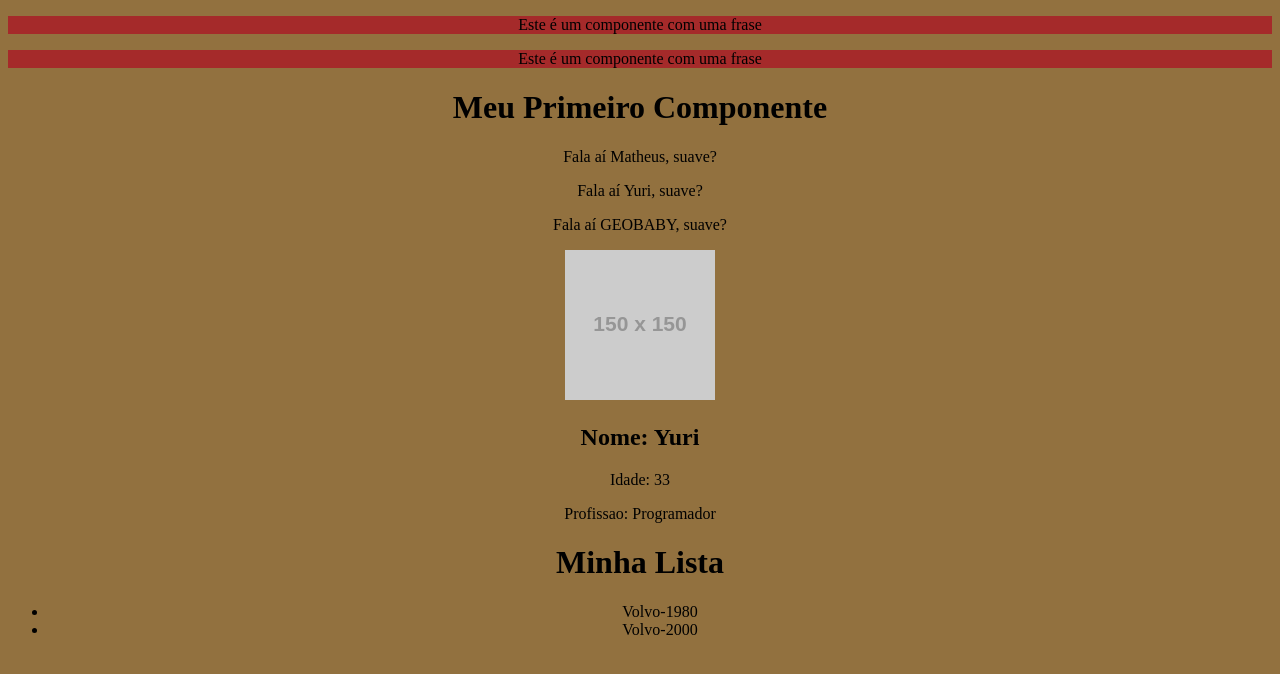
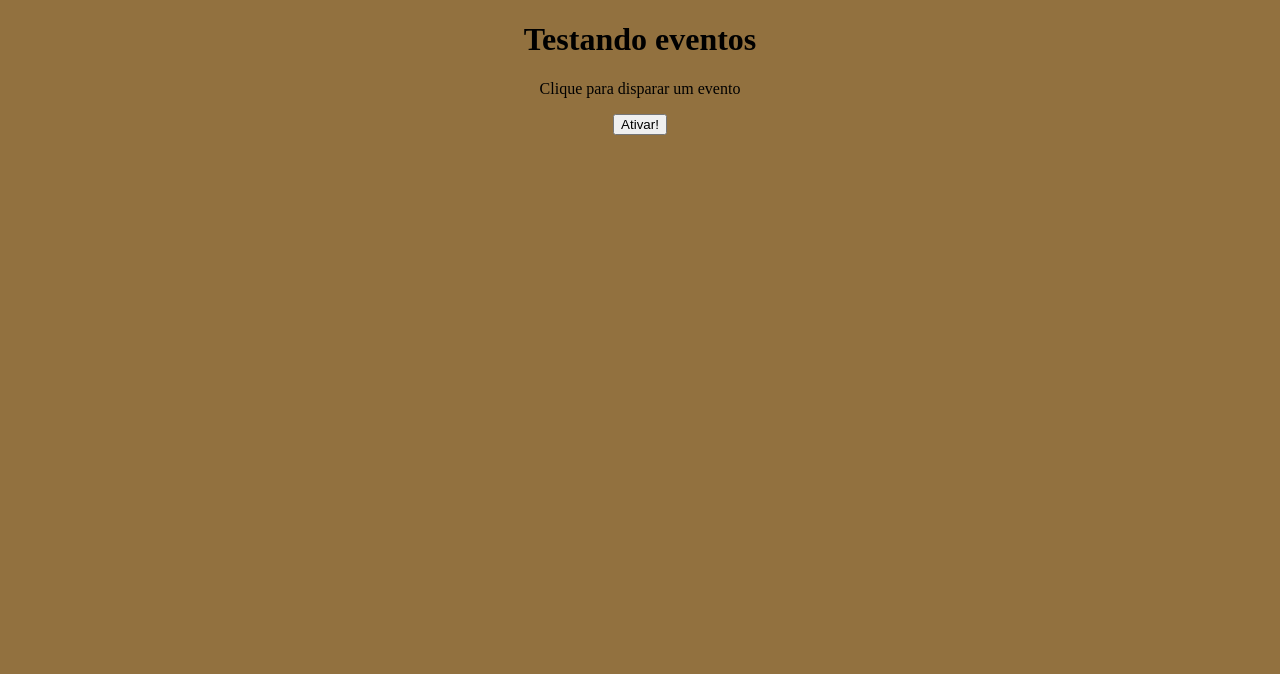
Before and after one commit to YuriMDeodato/Meu-Novo-Projeto, a React (Create React App) app: page / in a window 1280 px wide. Shown: the top 674 px of the page. Built offline with nearby package versions, Linux system fonts and the light colour scheme.

Commit message:
Botão + Msg
Evento

```diff
--- a/src/App.js
+++ b/src/App.js
@@ -1,28 +1,14 @@
 
 import './App.css';
-import HelloWorld from './components/HelloWorld';
-import SayMyName from './components/SayMyName';
-import Pessoa from './components/Pessoa';
-import Frase from './components/Frase';
-import List from './components/List';
+import Evento from './components/Evento';
 
 function App() {
 
   const nome = 'GEOBABY'
   return (
     <div className="App">
-     <Frase/>
-     <HelloWorld/>
-     <SayMyName nome="Matheus"/>
-     <SayMyName nome="Yuri"/>
-     <SayMyName nome={nome}/>
-     <Pessoa
-     nome="Yuri"
-     idade="33"
-     profissao='Programador'
-     foto="https://via.placeholder.com/150"
-     />
-     <List/>
+    <h1>Testando eventos</h1>
+    <Evento/>
     </div>
   );
 }
--- /dev/null
+++ b/src/components/Evento.js
@@ -0,0 +1,15 @@
+function Evento(){
+
+    function meuEvento(){
+        console.log("Fui ativado");
+    }
+
+    return(
+        <div>
+            <p>Clique para disparar um evento</p>
+            <button onClick={meuEvento}>Ativar!</button>
+        </div>
+    )
+}
+
+export default Evento
--- a/src/components/Item.js
+++ b/src/components/Item.js
@@ -1,13 +1,25 @@
+import PropTypes from 'prop-types'
+
 function Item({marca, lancamento}){
 
 return(
     <>
     <li>
-    {marca}-{lancamento}
+    {marca} - {lancamento}
 
     </li>
     </>
-)
+ )
+}
+
+Item.propTypes = {
+    marca: PropTypes.string.isRequired,
+    lancamento: PropTypes.number,
+}
+
+Item.defaultProps = {
+    marca: 'zero',
+    lancamento: 'nada',
 }
 
 export default Item
--- a/src/components/List.js
+++ b/src/components/List.js
@@ -6,9 +6,7 @@ function List(){
         <>
         <h1>Minha Lista</h1>
             <ul>
-               <Item marca="Volvo" lancamento="1980"/>
-
-               <Item marca="Volvo" lancamento="2000"/>
+               <Item marca lancamento/>
             </ul>
         </>
     )
```
